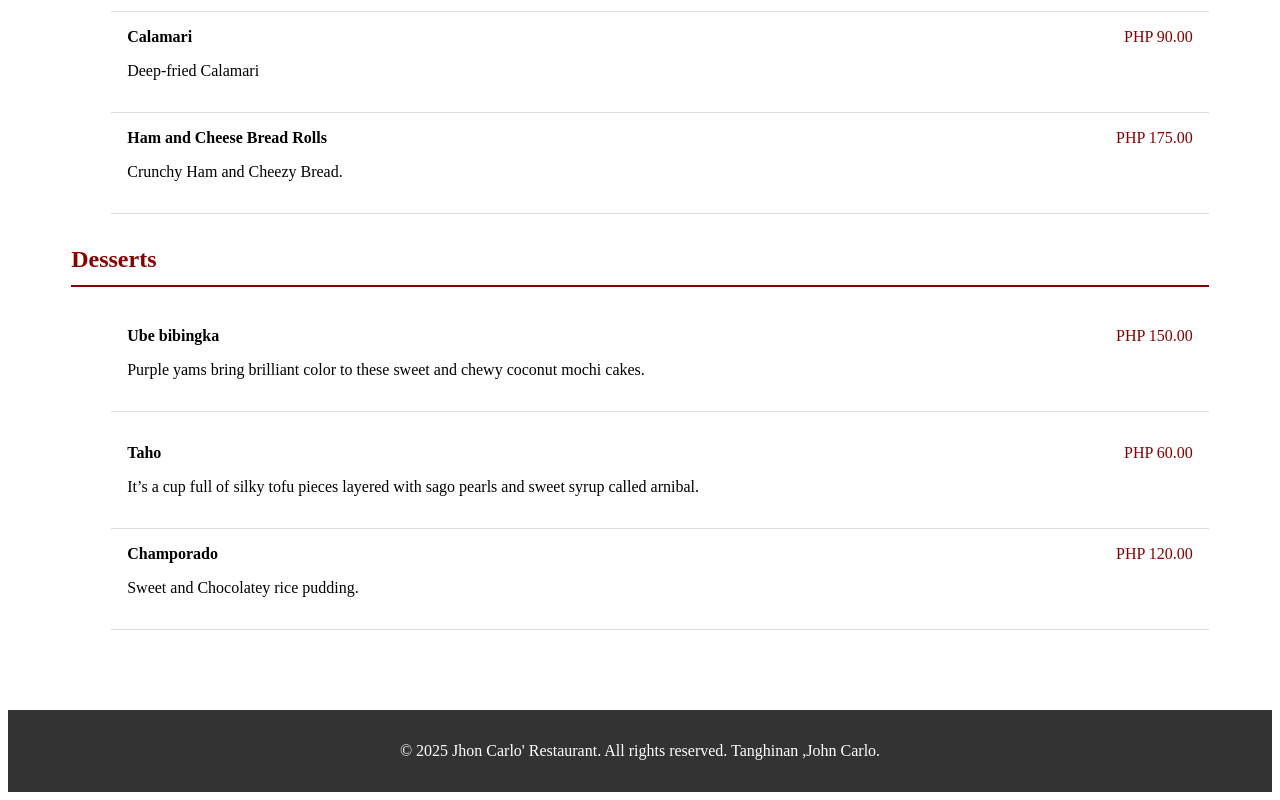
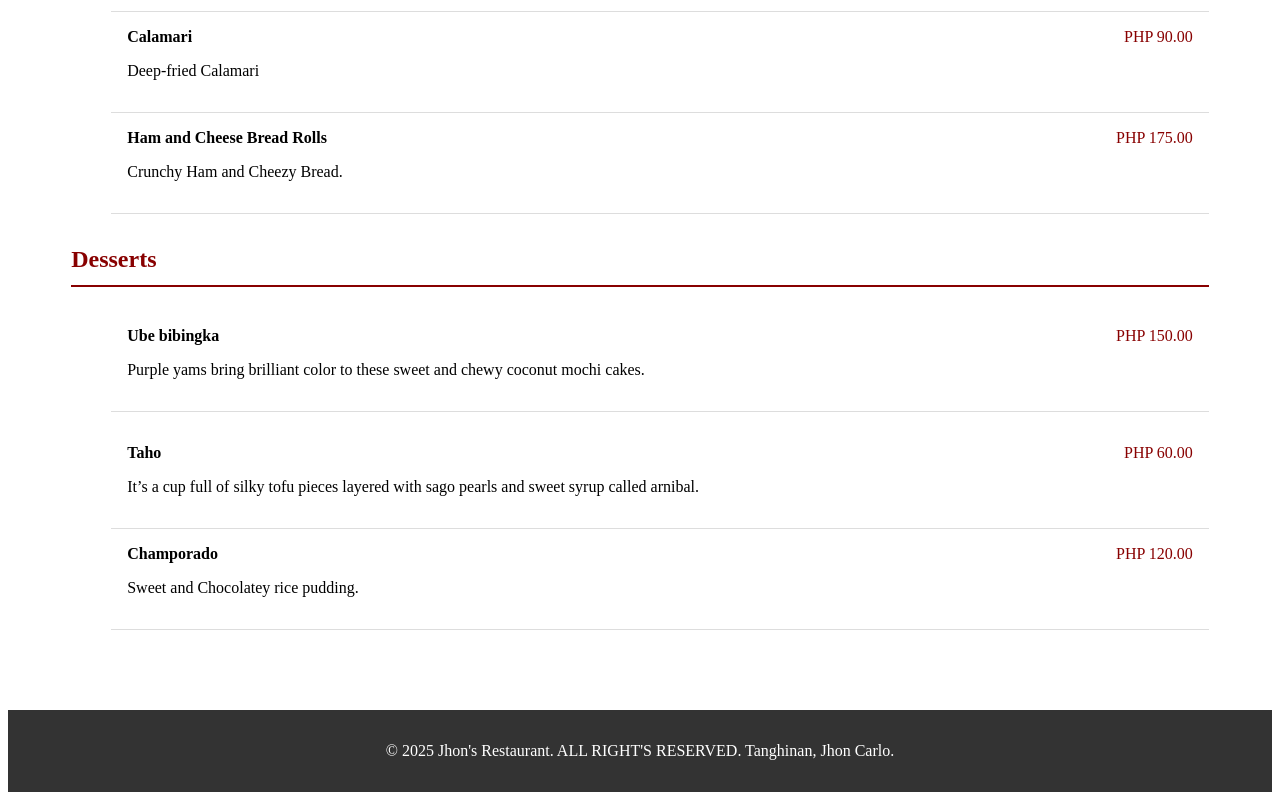
Before and after one commit to carlos262919/tanghinanrestu, a plain HTML site: page menu.html in a window 1280 px wide. Shown: the part 1151-1951 px from the top of the page. Drawn offline with Linux system fonts and the light colour scheme.

Commit message:
menu.html

```diff
--- a/menu.html
+++ b/menu.html
@@ -117,7 +117,7 @@
 
     <footer>
         <div class="container">
-            <p>&copy; 2025 Jhon Carlo' Restaurant. All rights reserved. Tanghinan ,John Carlo.</p>
+            <p>&copy; 2025 Jhon's Restaurant. ALL RIGHT'S RESERVED. Tanghinan, Jhon Carlo.</p>
         </div>
     </footer>
 
```
